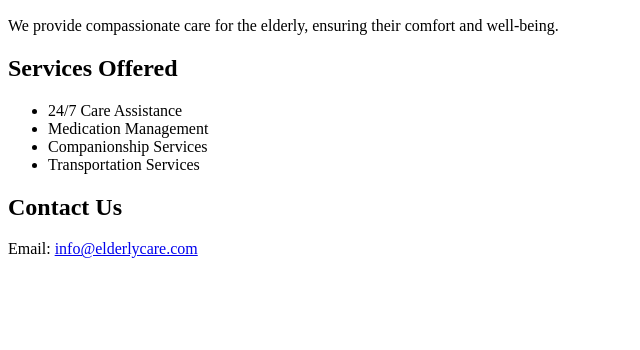
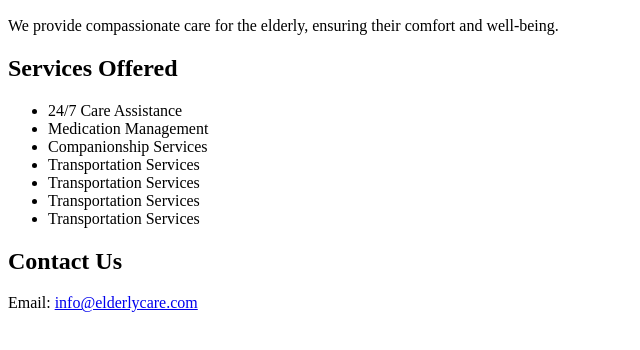
Before and after one commit to employeebhavya/elderly_landing, a plain HTML site: page index.html in a window 1280 px wide. Shown: the part 110-460 px from the top of the page, without its empty margins (0-640 px from the left). Drawn offline with Linux system fonts and the light colour scheme.

Commit message:
added two more li

```diff
--- a/index.html
+++ b/index.html
@@ -24,6 +24,9 @@
           <li>Medication Management</li>
           <li>Companionship Services</li>
           <li>Transportation Services</li>
+          <li>Transportation Services</li>
+          <li>Transportation Services</li>
+          <li>Transportation Services</li>
         </ul>
       </section>
       <section>
```
